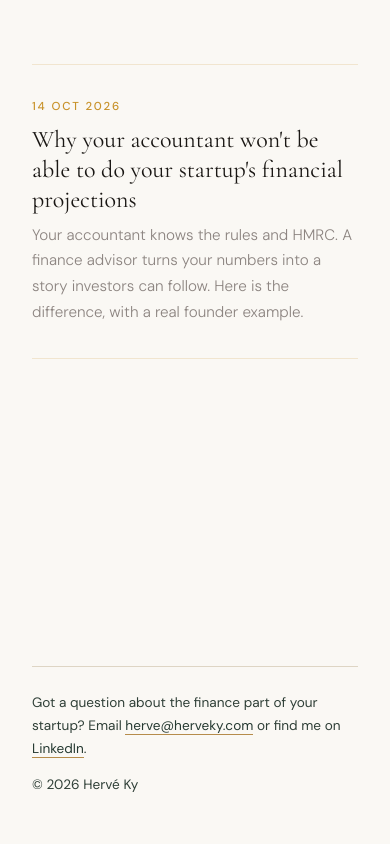
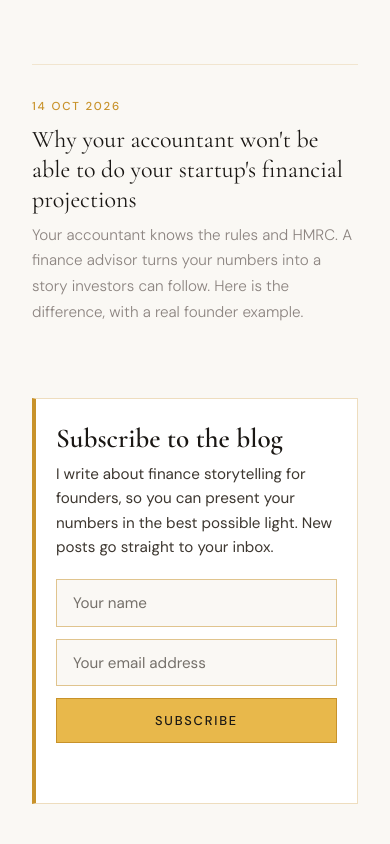
Before and after one commit to Explorherve/herveky-website, a plain HTML site: page blog/index.html in a window 390 px wide. Shown: the top 844 px of the page. Drawn offline with nearby package versions, Linux system fonts and the light colour scheme.

Commit message:
Update index.html
Adding banner to subscribe

```diff
--- a/blog/index.html
+++ b/blog/index.html
@@ -96,6 +96,38 @@
     footer .contact a { color: #253931; text-decoration: none; border-bottom: 1px solid #B68C4B; transition: border-color .15s ease; }
     footer .contact a:hover { border-color: #253931; }
 
+
+    /* SUBSCRIBE BANNER */
+    .sub-banner {
+      padding: 1.75rem 2rem; margin: 2.5rem 0 0;
+      background: var(--white); border: 1px solid rgba(200,146,42,0.3); border-left: 4px solid var(--gold);
+    }
+    .sub-banner-title { font-family: 'Cormorant Garamond', serif; font-size: 1.7rem; font-weight: 600; line-height: 1.2; color: var(--ink); margin-bottom: 0.4rem; }
+    .sub-banner .sub-banner-text { font-size: 0.95rem; font-weight: 400; color: var(--ink-soft); line-height: 1.6; margin: 0 0 1.25rem; }
+    .sub-form { display: flex; flex-wrap: wrap; gap: 0.75rem; }
+    .sub-form label { position: absolute; width: 1px; height: 1px; overflow: hidden; clip: rect(0 0 0 0); white-space: nowrap; }
+    .sub-form input[type="text"], .sub-form input[type="email"] {
+      flex: 1 1 180px; min-width: 0; padding: 0.8rem 1rem;
+      font-family: 'DM Sans', sans-serif; font-size: 0.95rem; color: var(--ink);
+      background: var(--cream); border: 1px solid rgba(200,146,42,0.5); border-radius: 0;
+    }
+    .sub-form input::placeholder { color: var(--ink-soft); opacity: 0.7; }
+    .sub-form input:focus { outline: 2px solid var(--gold); outline-offset: 1px; }
+    .sub-form button {
+      flex: 0 0 auto; padding: 0.8rem 1.6rem; cursor: pointer;
+      background: var(--gold-light); color: var(--ink); border: 1px solid var(--gold); border-radius: 0;
+      font-family: 'DM Sans', sans-serif; font-size: 0.8rem; font-weight: 500; letter-spacing: 0.14em; text-transform: uppercase;
+      transition: background 0.2s;
+    }
+    .sub-form button:hover { background: var(--gold-pale); }
+    .sub-form button:disabled { opacity: 0.6; cursor: default; }
+    .sub-botcheck { display: none; }
+    .sub-message { font-size: 0.95rem; color: var(--ink); margin-top: 0.9rem; min-height: 1.4em; }
+    @media (max-width: 700px) {
+      .sub-banner { padding: 1.5rem 1.25rem; }
+      .sub-form button { width: 100%; }
+    }
+
     /* ANIMATIONS */
     .fade-in { opacity: 0; transform: translateY(24px); transition: opacity 0.7s ease, transform 0.7s ease; }
     .fade-in.visible { opacity: 1; transform: translateY(0); }
@@ -119,6 +151,45 @@
       <h2 class="post-title">Why your accountant won't be able to do your startup's financial projections</h2>
       <p class="post-summary">Your accountant knows the rules and HMRC. A finance advisor turns your numbers into a story investors can follow. Here is the difference, with a real founder example.</p>
     </a>
+    <div class="sub-banner">
+      <p class="sub-banner-title">Subscribe to the blog</p>
+      <p class="sub-banner-text">I write about finance storytelling for founders, so you can present your numbers in the best possible light. New posts go straight to your inbox.</p>
+      <form class="sub-form" id="subscribe-form">
+        <input type="checkbox" name="botcheck" class="sub-botcheck" tabindex="-1" autocomplete="off">
+        <label for="sub-name">Your name</label>
+        <input type="text" id="sub-name" name="name" placeholder="Your name" required autocomplete="name">
+        <label for="sub-email">Your email address</label>
+        <input type="email" id="sub-email" name="email" placeholder="Your email address" required autocomplete="email">
+        <button type="submit">Subscribe</button>
+      </form>
+      <p class="sub-message" id="subscribe-message" role="status" aria-live="polite"></p>
+    </div>
+    <script>
+      (function () {
+        var form = document.getElementById('subscribe-form');
+        var message = document.getElementById('subscribe-message');
+        var button = form.querySelector('button');
+        form.addEventListener('submit', function (e) {
+          e.preventDefault();
+          button.disabled = true;
+          message.textContent = 'Sending...';
+          fetch('YOUR_APPS_SCRIPT_WEB_APP_URL', {
+            method: 'POST',
+            mode: 'no-cors',
+            body: new URLSearchParams(new FormData(form))
+          })
+          .then(function () {
+            message.textContent = 'Thank you, you are subscribed.';
+            form.reset();
+            button.disabled = false;
+          })
+          .catch(function () {
+            message.textContent = 'Something went wrong. Please try again.';
+            button.disabled = false;
+          });
+        });
+      })();
+    </script>
   </div>
 </section>
 
```
